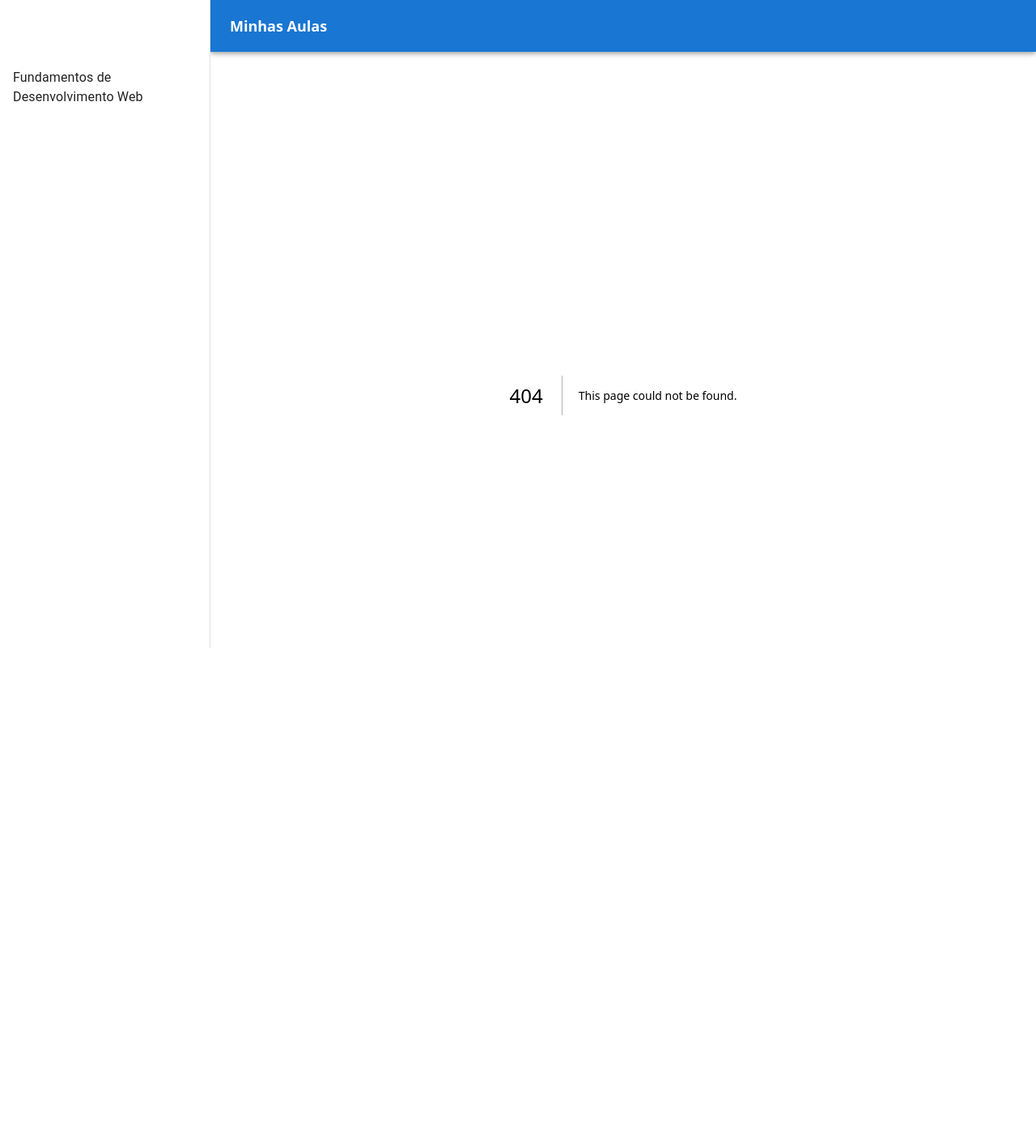
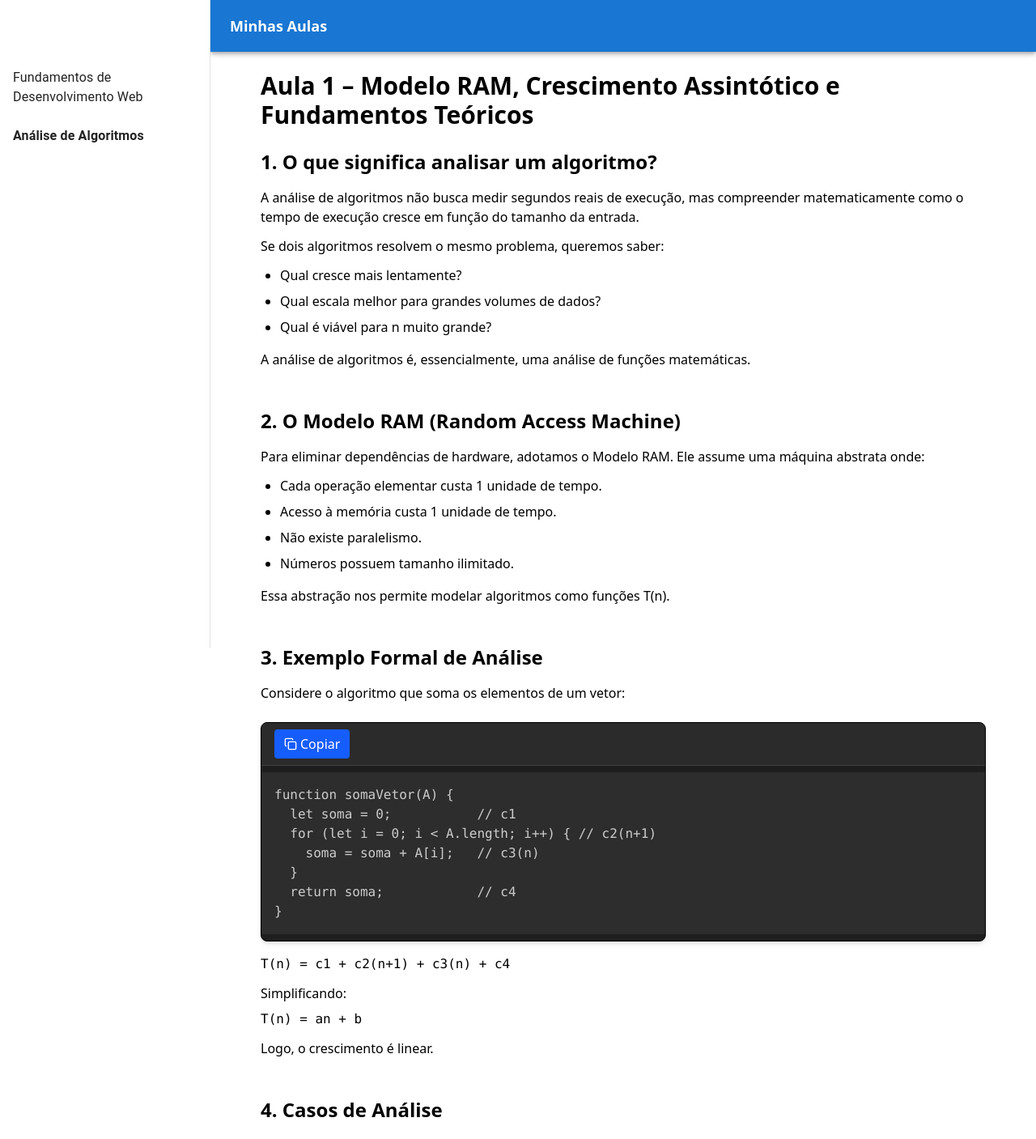
Before and after one commit to ezefferth/z-class, a Next.js app: page /aulas/analisedealgoritmos/aula1 in a window 1280 px wide. Before the commit this address had no page. Shown: the top 1407 px of the page at 81% size. Before the commit the page ends 912 px from the top, so only its background shows below. Built offline with nearby package versions, Linux system fonts and the light colour scheme; some icons are missing.

Commit message:
insert aa

```diff
--- a/package.json
+++ b/package.json
@@ -14,12 +14,14 @@
     "@monaco-editor/react": "^4.7.0",
     "@mui/icons-material": "^7.3.6",
     "@mui/material": "^7.3.6",
+    "katex": "^0.16.33",
     "lucide-react": "^0.560.0",
     "next": "16.0.8",
     "prismjs": "^1.30.0",
     "react": "19.2.1",
     "react-dom": "19.2.1",
-    "react-icons": "^5.5.0"
+    "react-icons": "^5.5.0",
+    "react-katex": "^3.1.0"
   },
   "devDependencies": {
     "@tailwindcss/postcss": "^4",
--- /dev/null
+++ b/src/app/aulas/analisedealgoritmos/aula1/page.tsx
@@ -0,0 +1,287 @@
+"use client";
+
+import dynamic from 'next/dynamic';
+import LayoutAula from "@/src/components/layoutAula";
+
+const CodeBlock = dynamic(
+  () => import("@/src/components/codeBlock"),
+  { ssr: false, loading: () => <p>Carregando editor...</p> }
+);
+
+export default function Aula1AnaliseAlgoritmos() {
+  return (
+    <LayoutAula titulo="Aula 1 – Modelo RAM, Crescimento Assintótico e Fundamentos Teóricos">
+      <section className="space-y-12">
+
+        {/* BLOCO 1 */}
+        <div>
+          <h2 className="text-2xl font-bold mb-4">
+            1. O que significa analisar um algoritmo?
+          </h2>
+
+          <p>
+            A análise de algoritmos não busca medir segundos reais de execução,
+            mas compreender matematicamente como o tempo de execução cresce
+            em função do tamanho da entrada.
+          </p>
+
+          <p className="mt-3">
+            Se dois algoritmos resolvem o mesmo problema, queremos saber:
+          </p>
+
+          <ul className="list-disc ml-6 mt-3 space-y-2">
+            <li>Qual cresce mais lentamente?</li>
+            <li>Qual escala melhor para grandes volumes de dados?</li>
+            <li>Qual é viável para n muito grande?</li>
+          </ul>
+
+          <p className="mt-4">
+            A análise de algoritmos é, essencialmente, uma análise de funções matemáticas.
+          </p>
+        </div>
+
+        {/* BLOCO 2 */}
+        <div>
+          <h2 className="text-2xl font-bold mb-4">
+            2. O Modelo RAM (Random Access Machine)
+          </h2>
+
+          <p>
+            Para eliminar dependências de hardware, adotamos o Modelo RAM.
+            Ele assume uma máquina abstrata onde:
+          </p>
+
+          <ul className="list-disc ml-6 mt-3 space-y-2">
+            <li>Cada operação elementar custa 1 unidade de tempo.</li>
+            <li>Acesso à memória custa 1 unidade de tempo.</li>
+            <li>Não existe paralelismo.</li>
+            <li>Números possuem tamanho ilimitado.</li>
+          </ul>
+
+          <p className="mt-4">
+            Essa abstração nos permite modelar algoritmos como funções T(n).
+          </p>
+        </div>
+
+        {/* BLOCO 3 */}
+        <div>
+          <h2 className="text-2xl font-bold mb-4">
+            3. Exemplo Formal de Análise
+          </h2>
+
+          <p>
+            Considere o algoritmo que soma os elementos de um vetor:
+          </p>
+
+          <CodeBlock
+            initialCode={`function somaVetor(A) {
+  let soma = 0;           // c1
+  for (let i = 0; i < A.length; i++) { // c2(n+1)
+    soma = soma + A[i];   // c3(n)
+  }
+  return soma;            // c4
+}`}
+          />
+
+          <p className="mt-4 font-mono">
+            T(n) = c1 + c2(n+1) + c3(n) + c4
+          </p>
+
+          <p className="mt-3">
+            Simplificando:
+          </p>
+
+          <p className="mt-2 font-mono">
+            T(n) = an + b
+          </p>
+
+          <p className="mt-3">
+            Logo, o crescimento é linear.
+          </p>
+        </div>
+
+        {/* BLOCO 4 */}
+        <div>
+          <h2 className="text-2xl font-bold mb-4">
+            4. Casos de Análise
+          </h2>
+
+          <p>
+            Um algoritmo pode ter comportamentos distintos dependendo da entrada.
+          </p>
+
+          <ul className="list-disc ml-6 mt-4 space-y-3">
+            <li><strong>Melhor caso:</strong> menor número de operações possíveis.</li>
+            <li><strong>Pior caso:</strong> maior número de operações possíveis.</li>
+            <li><strong>Caso médio:</strong> média ponderada sobre todas as entradas.</li>
+          </ul>
+
+          <p className="mt-4">
+            Em análise assintótica, geralmente focamos no pior caso,
+            pois ele fornece um limite superior garantido.
+          </p>
+        </div>
+
+        {/* BLOCO 5 */}
+        <div>
+          <h2 className="text-2xl font-bold mb-4">
+            5. Crescimento de Funções
+          </h2>
+
+          <p>
+            As principais classes de crescimento são:
+          </p>
+
+          <ul className="list-disc ml-6 mt-4 space-y-2">
+            <li>Constante – O(1)</li>
+            <li>Logarítmica – O(log n)</li>
+            <li>Linear – O(n)</li>
+            <li>Linearítmica – O(n log n)</li>
+            <li>Quadrática – O(n²)</li>
+            <li>Exponencial – O(2ⁿ)</li>
+          </ul>
+
+          <p className="mt-4">
+            Para n grande:
+          </p>
+
+          <p className="mt-2 font-mono">
+            log n &lt; n &lt; n log n &lt; n² &lt; 2ⁿ
+          </p>
+        </div>
+
+        {/* BLOCO 6 */}
+        <div>
+          <h2 className="text-2xl font-bold mb-4">
+            6. Definição Formal de Big-O
+          </h2>
+
+          <p>
+            Dizemos que f(n) = O(g(n)) se existirem constantes positivas c e n₀ tais que:
+          </p>
+
+          <p className="mt-2 font-mono">
+            0 ≤ f(n) ≤ c·g(n), para todo n ≥ n₀
+          </p>
+
+          <p className="mt-4">
+            Big-O fornece um limite superior assintótico.
+          </p>
+
+          <h3 className="text-xl font-semibold mt-6">
+            Exemplo de Prova
+          </h3>
+
+          <p className="mt-3 font-mono">
+            3n + 2 ≤ 5n, para n ≥ 2
+          </p>
+
+          <p className="mt-3">
+            Logo:
+          </p>
+
+          <p className="mt-2 font-mono">
+            3n + 2 = O(n)
+          </p>
+        </div>
+
+        {/* BLOCO 7 */}
+        <div>
+          <h2 className="text-2xl font-bold mb-4">
+            7. Notações Ω e Θ
+          </h2>
+
+          <h3 className="text-xl font-semibold mt-4">
+            Ω – Limite Inferior
+          </h3>
+
+          <p className="mt-2 font-mono">
+            f(n) = Ω(g(n)) se 0 ≤ c·g(n) ≤ f(n)
+          </p>
+
+          <h3 className="text-xl font-semibold mt-6">
+            Θ – Limite Exato
+          </h3>
+
+          <p className="mt-2 font-mono">
+            c1·g(n) ≤ f(n) ≤ c2·g(n)
+          </p>
+
+          <p className="mt-4">
+            Quando usamos Θ, estamos afirmando crescimento assintótico exato.
+          </p>
+        </div>
+
+        {/* BLOCO 8 */}
+        <div>
+          <h2 className="text-2xl font-bold mb-4">
+            8. Introdução à Análise de Recorrências
+          </h2>
+
+          <p>
+            Algoritmos recursivos geram equações de recorrência.
+          </p>
+
+          <p className="mt-2 font-mono">
+            T(n) = 2T(n/2) + n
+          </p>
+
+          <p className="mt-3">
+            Essa é a recorrência do MergeSort.
+          </p>
+
+          <p className="mt-3">
+            Pela expansão:
+          </p>
+
+          <p className="mt-2 font-mono">
+            T(n) = O(n log n)
+          </p>
+
+          <p className="mt-4">
+            Em aulas futuras veremos o Método da Substituição,
+            Árvore de Recorrência e Teorema Mestre.
+          </p>
+        </div>
+
+        {/* BLOCO 9 */}
+        <div>
+          <h2 className="text-2xl font-bold mb-4">
+            9. Espaço vs Tempo
+          </h2>
+
+          <p>
+            Além do tempo, analisamos o consumo de memória:
+          </p>
+
+          <ul className="list-disc ml-6 mt-4 space-y-2">
+            <li>Espaço auxiliar.</li>
+            <li>Pilha de recursão.</li>
+            <li>Estruturas adicionais.</li>
+          </ul>
+
+          <p className="mt-4">
+            Exemplo: MergeSort usa O(n) de memória auxiliar.
+          </p>
+        </div>
+
+        {/* BLOCO FINAL */}
+        <div>
+          <h2 className="text-2xl font-bold mb-4">
+            10. Conclusão
+          </h2>
+
+          <p>
+            A análise de algoritmos transforma código em matemática.
+            O foco não é o computador real, mas o crescimento assintótico.
+          </p>
+
+          <p className="mt-4">
+            Próxima aula: Técnicas formais de prova e comparação rigorosa de funções.
+          </p>
+        </div>
+
+      </section>
+    </LayoutAula>
+  );
+}
--- /dev/null
+++ b/src/app/aulas/analisedealgoritmos/aula2/page.tsx
@@ -0,0 +1,7 @@
+import React from 'react'
+
+export default function Page() {
+  return (
+    <div>Aula 2</div>
+  )
+}
--- a/src/components/drawerAula/index.tsx
+++ b/src/components/drawerAula/index.tsx
@@ -28,6 +28,10 @@ const disciplinas = {
     "Aula 2",
     "Aula 3",
   ],
+  "Análise de Algoritmos": [
+    "Aula 1",
+    "Aula 2"
+  ]
 };
 
 export function slugify(text: string): string {
```
Also changed, not shown: 1 other file (tests, documents, lock files or other folders).
